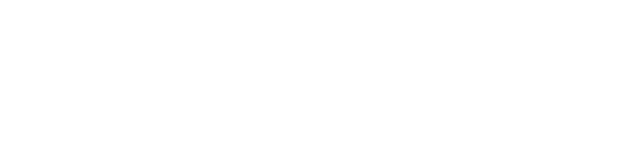
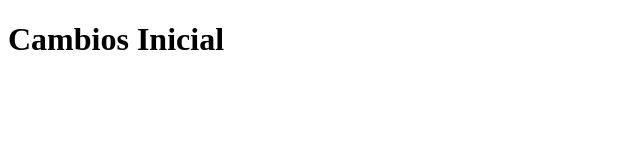
Before and after one commit to EliudBarcenas/Laboratorio6Web, a plain HTML site: page index.html in a window 1280 px wide. Shown: the whole page, without its empty margins (0-640 px from the left). Drawn offline with Linux system fonts and the light colour scheme.

Commit message:
Segundo Commit

```diff
--- a/index.html
+++ b/index.html
@@ -7,6 +7,6 @@
     <title>Document</title>
 </head>
 <body>
-
+    <H1>Cambios Inicial</H1>
 </body>
 </html>
```
